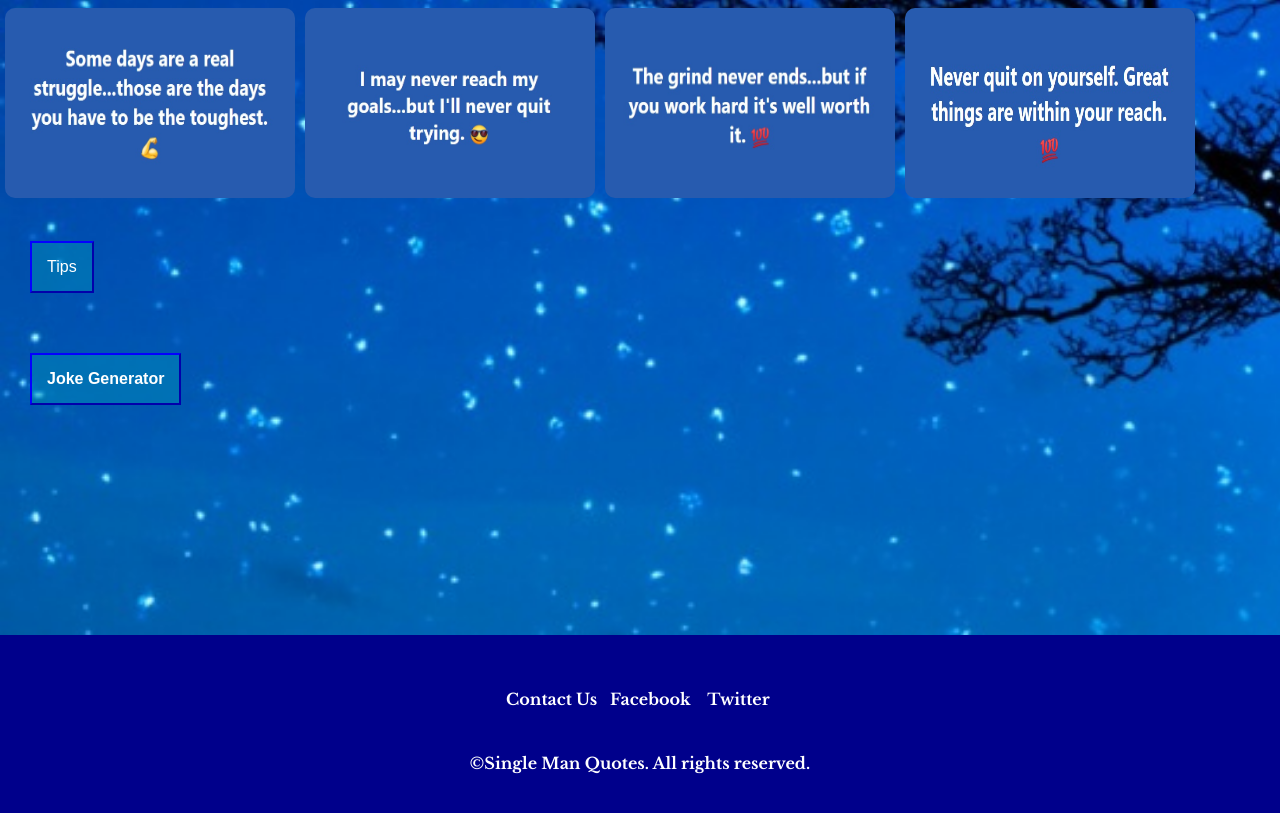
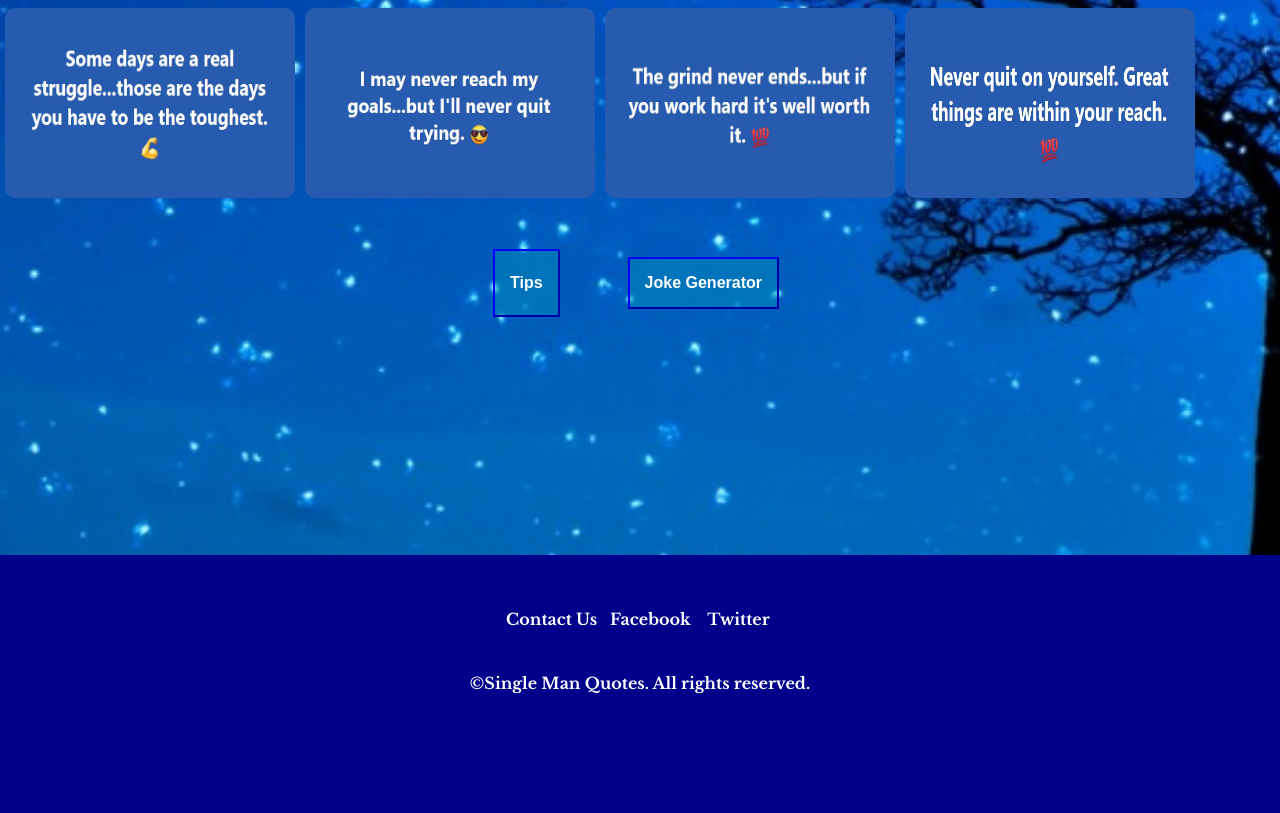
Before and after one commit to derickp23/SingleManBlog, a plain HTML site: page index.html in a window 1280 px wide. Shown: the part 1695-2508 px from the top of the page. After the commit the page ends 2478 px from the top, so only its background shows below. Drawn offline with nearby package versions, Linux system fonts and the light colour scheme; a script that the page names is missing.

Commit message:
fixing CSS

```diff
--- a/index.html
+++ b/index.html
@@ -109,11 +109,13 @@
         quoteDiv.innerHTML += '</a>'
       }
     </script>
-<button onclick="tip()">Tips</button>
+    <div class="flex-container">
+<button onclick="tip()"><b>Tips</b></button>
 <div id="myData"></div>
 
+<div class="flex-container">
 <button onclick="Jokes()"><b>Joke Generator</b></button>
-<div id="jokeresponse">
+<div id="jokeresponse"></div>
   </body>
   </main>
 
```
